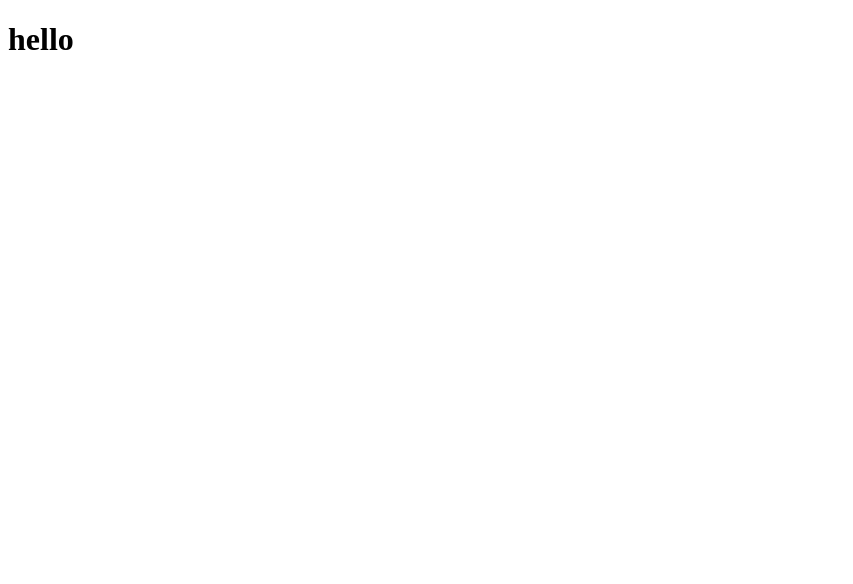
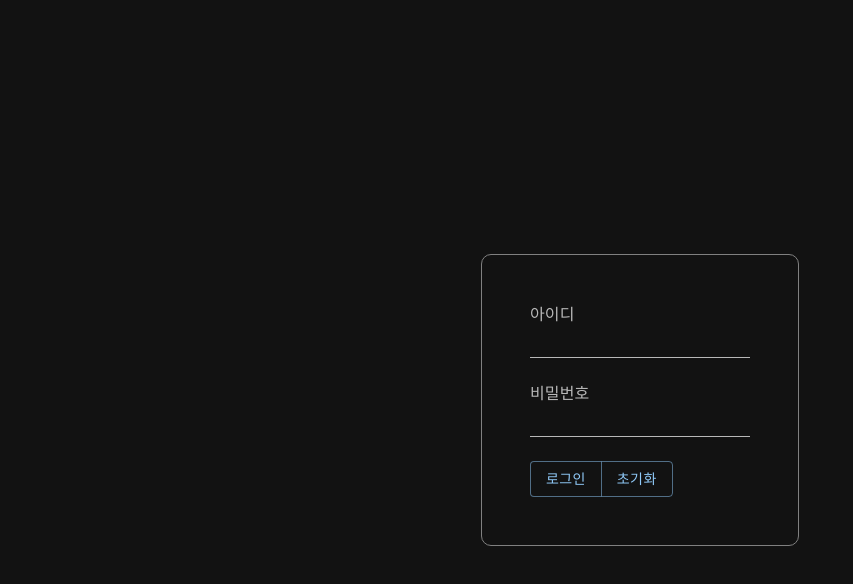
Before and after one commit to blueStragglr/wanted-pre-onboarding-10-FE-quest, a React (Vite) app: page / in a window 1280 px wide. Shown: the top 584 px of the page, without its empty margins (0-853 px from the left). Built offline with nearby package versions, Linux system fonts and the light colour scheme.

Commit message:
feat: Login 페이지 컴포넌트 추가

```diff
--- a/src/App.tsx
+++ b/src/App.tsx
@@ -1,8 +1,20 @@
 import { RouterProvider } from 'react-router-dom';
+import { ThemeProvider, createTheme, CssBaseline } from '@mui/material';
 import router from './routes';
 
+const darkTheme = createTheme({
+  palette: {
+    mode: 'dark',
+  },
+});
+
 const App = () => {
-  return <RouterProvider router={router} />;
+  return (
+    <ThemeProvider theme={darkTheme}>
+      <CssBaseline />
+      <RouterProvider router={router} />
+    </ThemeProvider>
+  );
 };
 
 export default App;
--- a/src/pages/Info.tsx
+++ b/src/pages/Info.tsx
@@ -1,5 +1,5 @@
 const Info = () => {
-  return <h1>Info</h1>;
+  return <button>hello</button>;
 };
 
 export default Info;
--- a/src/pages/Login.tsx
+++ b/src/pages/Login.tsx
@@ -1,5 +1,80 @@
+import { ChangeEvent, FormEvent, useState } from 'react';
+import {
+  Container,
+  InputLabel,
+  Input,
+  ButtonGroup,
+  Button,
+} from '@mui/material';
+import styled from '@emotion/styled';
+
 const Login = () => {
-  return <h1>hello</h1>;
+  const [state, setState] = useState({
+    id: '',
+    password: '',
+  });
+
+  const handleSubmit = (event: FormEvent<HTMLFormElement>) => {
+    event.preventDefault();
+    console.log(`아이디: ${state.id}`, `비밀번호: ${state.password}`);
+    setState({ id: '', password: '' });
+  };
+
+  const handleChange = (event: ChangeEvent<HTMLInputElement>) => {
+    const { id, value } = event.currentTarget;
+
+    setState((prev) => ({
+      ...prev,
+      [id]: value,
+    }));
+  };
+
+  const handleClick = () => {
+    setState({ id: '', password: '' });
+  };
+
+  return (
+    <Container
+      sx={{
+        display: 'flex',
+        width: '100vw',
+        height: '100vh',
+        justifyContent: 'center',
+        alignItems: 'center',
+      }}
+    >
+      <Form
+        style={{
+          border: '1px solid gray',
+          borderRadius: '10px',
+          padding: '3rem',
+        }}
+        onSubmit={handleSubmit}
+      >
+        <InputLabel htmlFor="id">아이디</InputLabel>
+        <Input type="text" id="id" value={state.id} onChange={handleChange} />
+        <InputLabel sx={{ mt: 3 }} htmlFor="password">
+          비밀번호
+        </InputLabel>
+        <Input
+          type="password"
+          id="password"
+          value={state.password}
+          onChange={handleChange}
+        />
+        <ButtonGroup sx={{ display: 'block', mt: 3 }}>
+          <Button type="submit">로그인</Button>
+          <Button onClick={handleClick}>초기화</Button>
+        </ButtonGroup>
+      </Form>
+    </Container>
+  );
 };
 
 export default Login;
+
+const Form = styled.form`
+  border: 1px solid gray;
+  border-radius: 10px;
+  padding: 3rem;
+`;
```
Also changed, not shown: .eslintrc.cjs.
